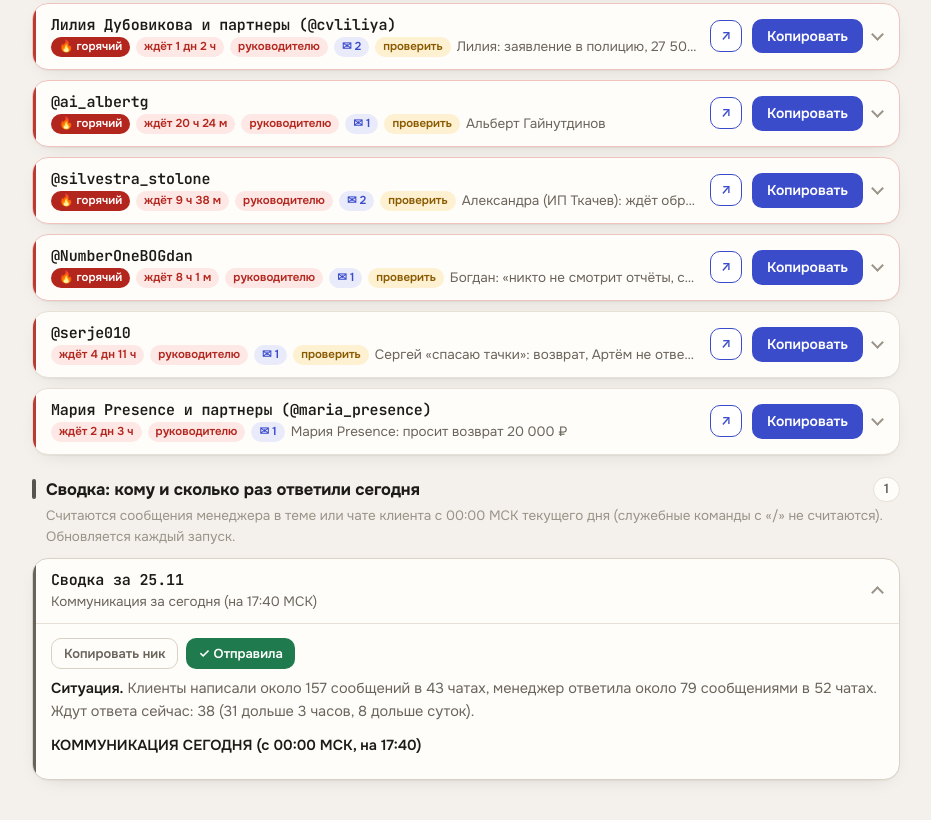
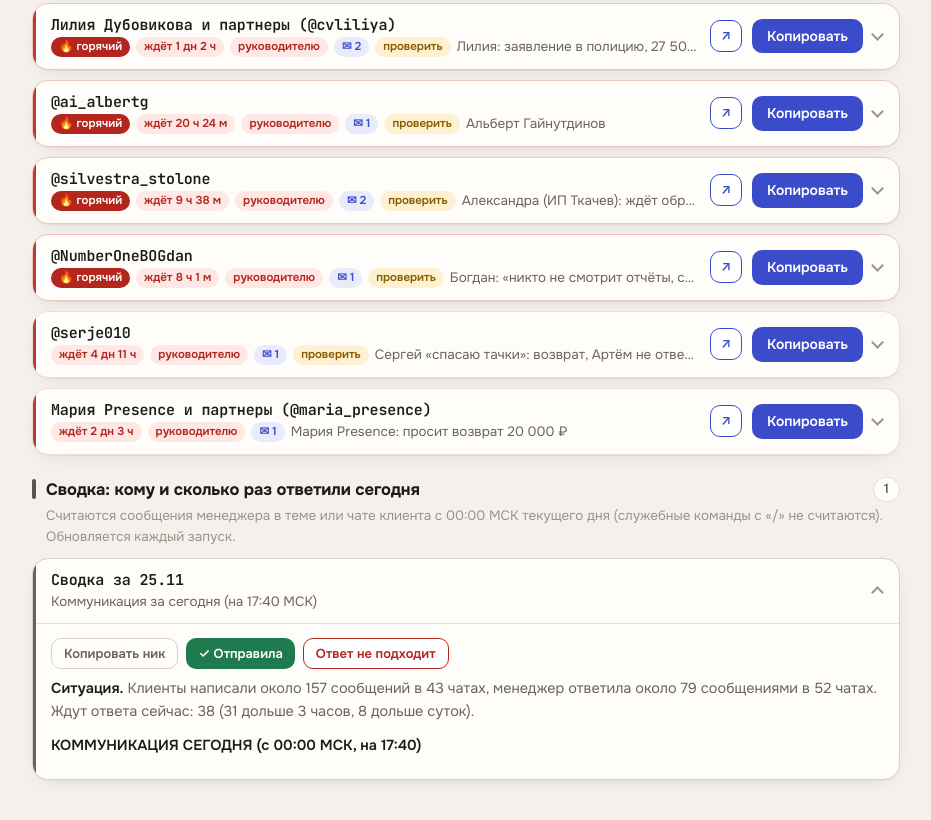
Before and after one commit to murzzsite/answers-1120, a plain HTML site: page index.html in a window 1280 px wide. Shown: the part 2997-3817 px from the top of the page, without its empty margins (174-1105 px from the left). Drawn offline with Linux system fonts and the light colour scheme.

Commit message:
Кнопка «Ответ не подходит»
Co-Authored-By: Claude Sonnet 5.5 <noreply@anthropic.com>

```diff
--- a/index.html
+++ b/index.html
@@ -116,6 +116,7 @@ section[data-g="g_guides"]{--gc:var(--g-guides)}section[data-g="g_sites"],sectio
 .tag.wait{background:#eef0f3;color:#4b5563}
 .tag.wait.mid{background:var(--warnsoft);color:var(--warn)}
 .tag.wait.hot{background:var(--badsoft);color:var(--bad)}
+.btn.rwbtn{background:#fff;color:#b3261e;border:1px solid #b3261e}.btn.rwbtn:hover{background:#fdeceb}.rwbanner{margin:8px 12px;padding:8px 12px;border-radius:8px;background:#fdeceb;color:#8c1d18;font-size:13px;font-weight:600}
 .btn.okbtn{background:var(--ok)}.btn.okbtn:hover{background:#17653f}
 .stat{font-size:13px;color:var(--ink2);align-self:center;margin-left:auto;white-space:nowrap}
 .stat b{color:var(--ink)}
@@ -212,7 +213,10 @@ window.__main=function(){
       var cn=mk('button','btn sm ghost','Копировать ник');cn.onclick=function(){copy(c.nick,cn)};row.appendChild(cn);
       if(c.tg){var ol=mk('a','btn sm lnkb','Открыть чат ↗');ol.href=c.tg;ol.target='_blank';ol.rel='noopener';row.insertBefore(ol,row.firstChild)}
       var dc=mk('button','btn sm okbtn','✓ Отправила');dc.onclick=function(){markSent(el,cid,c.nick)};row.appendChild(dc);
+      var rwb=mk('button','btn sm rwbtn','Ответ не подходит');rwb.onclick=function(){var why=window.prompt('Что не так с ответом? Одной строкой (например: клиент уже написал новое / нужен бот, а не гайд)');if(why===null||!why.trim())return;why=why.trim();var txt='ПЕРЕПИСАТЬ '+c.nick+' | '+why;ls('rw:'+cid,why);copy(txt,rwb);var bn=el.querySelector('.rwbanner');if(!bn){bn=mk('div','rwbanner');el.insertBefore(bn,el.children[1])}bn.textContent='Отправлено на переписывание: '+why+'. Старый ответ клиенту не отправляй.';toast('Текст скопирован. Откроется Telegram: отправь его себе в «Избранное», автоцикл заберёт.',null,null,null,null);setTimeout(function(){window.open('https://t.me/workakkauntt?text='+encodeURIComponent(txt),'_blank')},600)};row.appendChild(rwb);
+      var rwWhy=ls('rw:'+cid);
       el.appendChild(row);
+      if(rwWhy){var rb=mk('div','rwbanner');rb.textContent='Отправлено на переписывание: '+rwWhy+'. Старый ответ клиенту не отправляй.';el.appendChild(rb)}
       if(c.status){var st=mk('p','status');st.innerHTML='<b>Ситуация.</b> '+esc(c.status);el.appendChild(st)}
       if(c.links&&c.links.length){var lr=mk('div','links');c.links.forEach(function(k){var a2=mk('a','lnk',k.l+' ↗');a2.href=k.u;a2.target='_blank';a2.rel='noopener';lr.appendChild(a2);var cb=mk('button','btn sm ghost','Копировать ссылку');cb.onclick=function(){copy(k.u,cb)};lr.appendChild(cb)});el.appendChild(lr)}
       if(c.checks&&c.checks.length){var ul=mk('ul','checks');c.checks.forEach(function(x){var li=mk('li');li.innerHTML='<b>Проверить:</b> '+esc(x);ul.appendChild(li)});el.appendChild(ul)}
```
